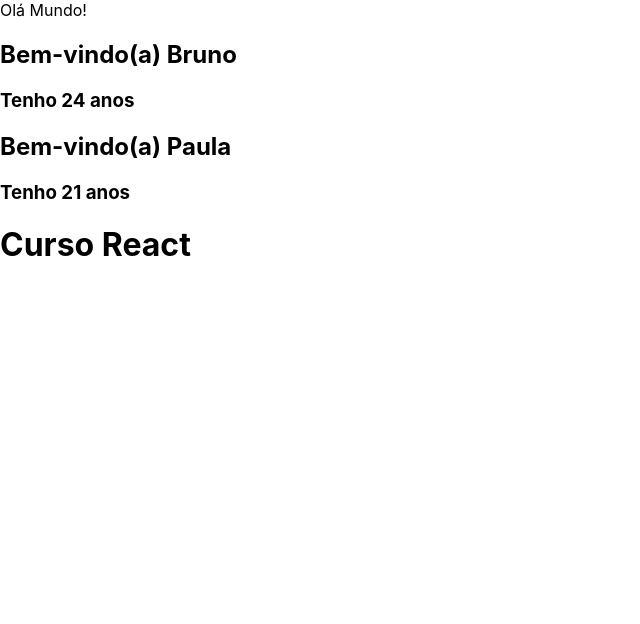
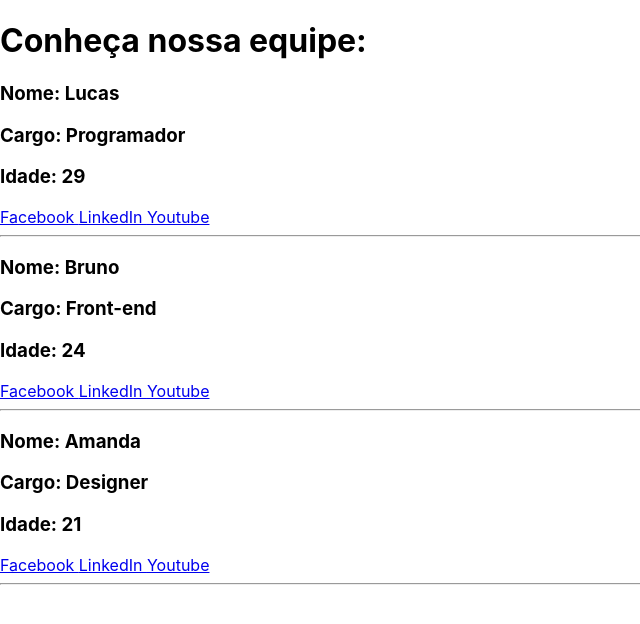
Before and after one commit to brunoseiji/Curso-React-Udemy, a React (Create React App) app: page / in a window 1280 px wide. Shown: the top 624 px of the page, without its empty margins (0-640 px from the left). Built offline with nearby package versions, Linux system fonts and the light colour scheme.

Commit message:
Entendendo props e component pt2

```diff
--- a/src/App.js
+++ b/src/App.js
@@ -1,10 +1,32 @@
 import React from 'react';
 
-const Bemvindo = (props) => {
+
+const Equipe = (props) => {
     return(
         <div>
-            <h2>Bem-vindo(a) {props.nome}</h2>
-            <h3>Tenho {props.idade} anos</h3>
+            <Sobre nome={props.nome} cargo={props.cargo} idade={props.idade}/>
+            <Social fb={props.facebook} linkedin={props.linkedin} youtube={props.youtube}/>
+            <hr/>
+        </div>
+    )
+}
+
+const Sobre = (props) => {
+    return(
+        <div>
+            <h3>Nome: {props.nome}</h3>
+            <h3>Cargo: {props.cargo}</h3>
+            <h3>Idade: {props.idade}</h3>
+        </div>
+    );
+}
+
+const Social = (props) => {
+    return(
+        <div>
+            <a href={props.fb}>Facebook </a>
+            <a href={props.linkedin}>LinkedIn </a>
+            <a href={props.youtube}>Youtube </a>
         </div>
     )
 }
@@ -12,10 +34,10 @@ const Bemvindo = (props) => {
 function App() {
     return(
         <div>
-            Olá Mundo!
-            <Bemvindo nome="Bruno" idade="24" />
-            <Bemvindo nome="Paula" idade="21" />
-            <h1>Curso React</h1>
+            <h1>Conheça nossa equipe: </h1>
+            <Equipe nome="Lucas" cargo="Programador" idade="29" facebook="https://www.facebook.com" linkedin="https://www.linkedin.com" youtube="https://www.youtube.com"/>
+            <Equipe nome="Bruno" cargo="Front-end" idade="24" facebook="https://www.facebook.com" linkedin="https://www.linkedin.com" youtube="https://www.youtube.com"/>
+            <Equipe nome="Amanda" cargo="Designer" idade="21" facebook="https://www.facebook.com" linkedin="https://www.linkedin.com" youtube="https://www.youtube.com"/>
         </div>
     )
 }
```
Also changed, not shown: 1 other file (tests, documents, lock files or other folders).
